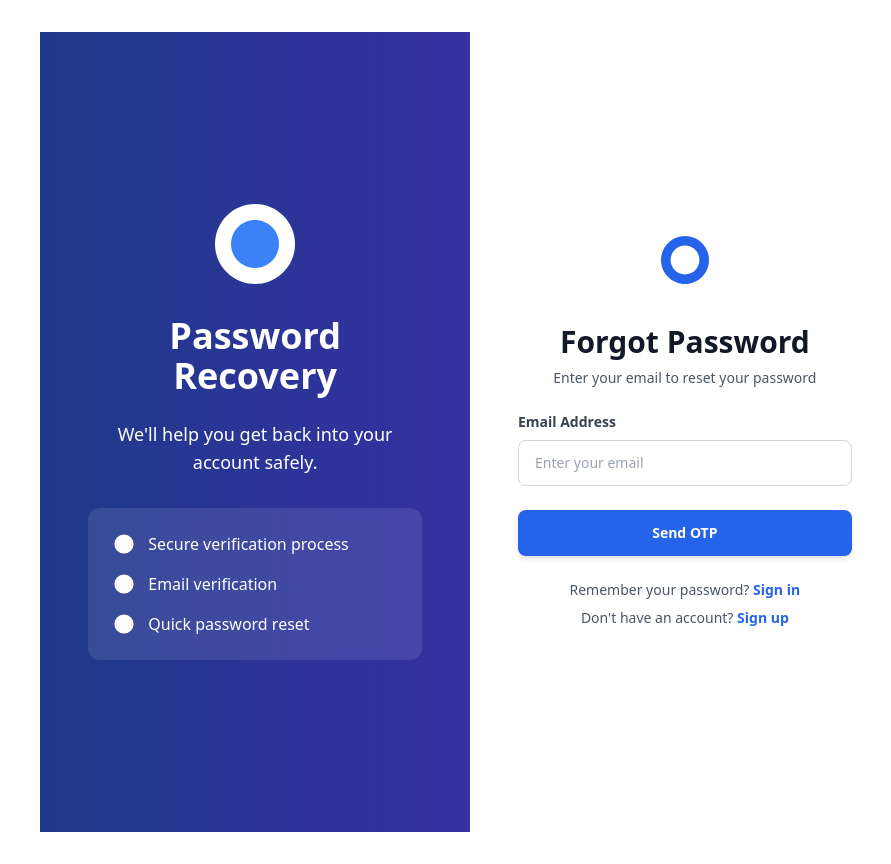
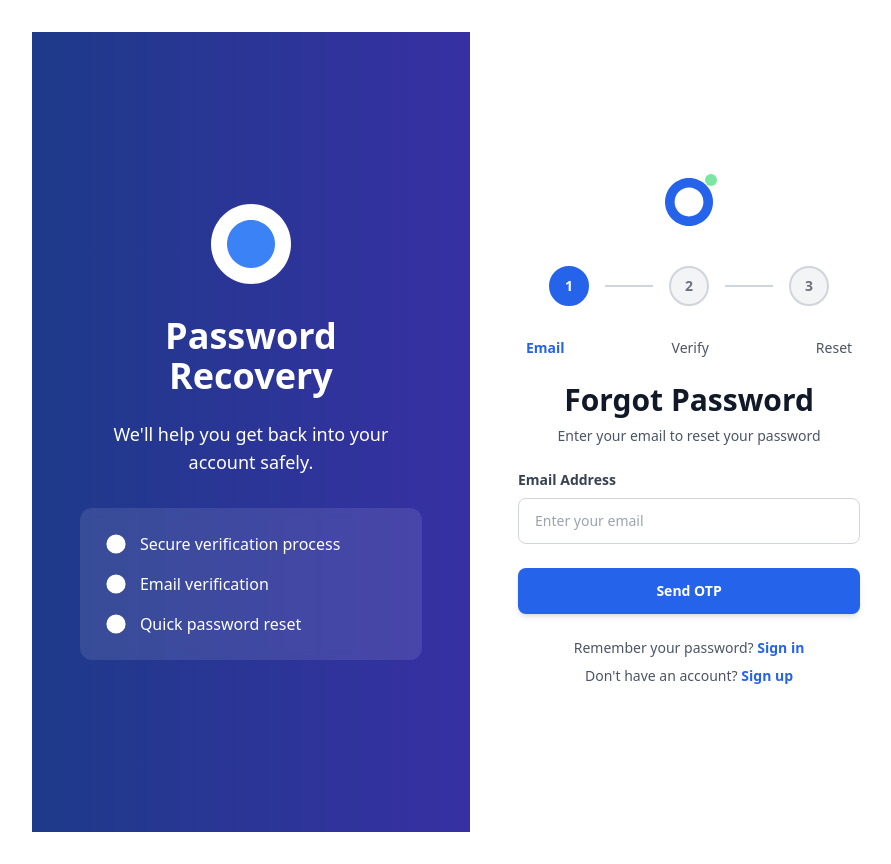
Before and after one commit to mdadnan10/asknalyze, a React (Vite) app in the folder frontend/: page /forgot-password in a window 1280 px wide. Shown: the whole page, without its empty margins (170-1061 px from the left). Built offline with nearby package versions, Linux system fonts and the light colour scheme.

Commit message:
forgot-password page updated with back button in each step and reset functionality.

```diff
--- a/frontend/src/pages/forgot-password.tsx
+++ b/frontend/src/pages/forgot-password.tsx
@@ -48,9 +48,34 @@ const ForgotPassword: React.FC = () => {
 
   const handleResendOTP = async () => {
     if (countdown === 0) {
-      // Add your OTP resend API call here
-      console.log('Resending OTP to:', form.email);
-      setCountdown(30); // Start 30 second countdown
+      try {
+        toast.info("Resending OTP...");
+        const res = await axios.post('http://localhost:9091/api/auth/forgot-password/request', {
+          email: form.email,
+        });
+
+        if (res.data.success) {
+          setCountdown(30);
+          toast.success("OTP sent successfully!");
+        } else {
+          toast.error(res.data.message);
+        }
+      } catch (error) {
+        toast.error(error.response?.data?.message || "Failed to resend OTP");
+      }
+    }
+  };
+
+  const handleBack = () => {
+    if (step > 1) {
+      setStep(step - 1);
+      // Clear any errors when going back
+      setErrors({
+        email: '',
+        otp: '',
+        newPassword: '',
+        confirmPassword: '',
+      });
     }
   };
 
@@ -114,7 +139,6 @@ const ForgotPassword: React.FC = () => {
 
     if (step === 1 && validateEmail()) {
       console.log('Sending OTP to:', form.email);
-      toast.warn("Sending OTP to your email...");
 
        try {
         const res = await axios.post('http://localhost:9091/api/auth/forgot-password/request', {
@@ -220,14 +244,33 @@ const ForgotPassword: React.FC = () => {
                 required
               />
               {errors.otp && <p className="text-xs sm:text-sm text-red-600 mt-1">{errors.otp}</p>}
-              <div className="mt-3 text-center">
+              <div className="mt-4 text-center">
                 <button
                   type="button"
                   onClick={handleResendOTP}
                   disabled={countdown > 0}
-                  className={`text-xs sm:text-sm ${countdown > 0 ? 'text-gray-400 cursor-not-allowed' : 'text-blue-600 hover:text-blue-700'} font-semibold transition-colors duration-200`}
+                  className={`inline-flex items-center px-4 py-2 text-xs sm:text-sm font-semibold rounded-lg transition-all duration-200 ${
+                    countdown > 0
+                      ? 'text-gray-400 bg-gray-100 cursor-not-allowed'
+                      : 'text-blue-600 bg-blue-50 hover:bg-blue-100 hover:text-blue-700 focus:outline-none focus:ring-2 focus:ring-blue-500 focus:ring-offset-2'
+                  }`}
                 >
-                  {countdown > 0 ? `Resend OTP in ${countdown}s` : 'Resend OTP'}
+                  {countdown > 0 ? (
+                    <>
+                      <svg className="w-4 h-4 mr-2 animate-spin" fill="none" viewBox="0 0 24 24">
+                        <circle className="opacity-25" cx="12" cy="12" r="10" stroke="currentColor" strokeWidth="4"></circle>
+                        <path className="opacity-75" fill="currentColor" d="m4 12a8 8 0 018-8V0C5.373 0 0 5.373 0 12h4zm2 5.291A7.962 7.962 0 014 12H0c0 3.042 1.135 5.824 3 7.938l3-2.647z"></path>
+                      </svg>
+                      Resend OTP in {countdown}s
+                    </>
+                  ) : (
+                    <>
+                      <svg className="w-4 h-4 mr-2" fill="none" stroke="currentColor" viewBox="0 0 24 24">
+                        <path strokeLinecap="round" strokeLinejoin="round" strokeWidth="2" d="M4 4v5h.582m15.356 2A8.001 8.001 0 004.582 9m0 0H9m11 11v-5h-.581m0 0a8.003 8.003 0 01-15.357-2m15.357 2H15" />
+                      </svg>
+                      Resend OTP
+                    </>
+                  )}
                 </button>
               </div>
             </div>
@@ -351,21 +394,78 @@ const ForgotPassword: React.FC = () => {
         <div className="w-full max-w-md space-y-6 sm:space-y-8">
           <div>
             <div className="flex justify-center mb-6">
+              <div className="relative">
                 <svg className="w-10 h-10 sm:w-12 sm:h-12 mx-auto mb-3 sm:mb-4 text-blue-600" viewBox="0 0 40 40" fill="none" xmlns="http://www.w3.org/2000/svg">
                   <path d="M20 40C31.0457 40 40 31.0457 40 20C40 8.9543 31.0457 0 20 0C8.9543 0 0 8.9543 0 20C0 31.0457 8.9543 40 20 40Z" fill="currentColor"/>
                   <path d="M20 32C26.6274 32 32 26.6274 32 20C32 13.3726 26.6274 8 20 8C13.3726 8 8 13.3726 8 20C8 26.6274 13.3726 32 20 32Z" fill="white"/>
                 </svg>
+                <div className="absolute -top-1 -right-1 w-3 h-3 bg-green-400 rounded-full animate-pulse"></div>
+              </div>
+            </div>
+
+            {/* Progress Indicator */}
+            <div className="flex items-center justify-center mb-6 sm:mb-8">
+              <div className="flex items-center space-x-2 sm:space-x-4">
+                {[1, 2, 3].map((stepNumber) => (
+                  <React.Fragment key={stepNumber}>
+                    <div className={`flex items-center justify-center w-8 h-8 sm:w-10 sm:h-10 rounded-full border-2 transition-all duration-300 ${
+                      stepNumber < step
+                        ? 'bg-green-500 border-green-500 text-white'
+                        : stepNumber === step
+                        ? 'bg-blue-600 border-blue-600 text-white'
+                        : 'bg-gray-100 border-gray-300 text-gray-500'
+                    }`}>
+                      {stepNumber < step ? (
+                        <svg className="w-4 h-4 sm:w-5 sm:h-5" fill="currentColor" viewBox="0 0 20 20">
+                          <path fillRule="evenodd" d="M16.707 5.293a1 1 0 010 1.414l-8 8a1 1 0 01-1.414 0l-4-4a1 1 0 011.414-1.414L8 12.586l7.293-7.293a1 1 0 011.414 0z" clipRule="evenodd" />
+                        </svg>
+                      ) : (
+                        <span className="text-xs sm:text-sm font-semibold">{stepNumber}</span>
+                      )}
+                    </div>
+                    {stepNumber < 3 && (
+                      <div className={`w-8 sm:w-12 h-0.5 transition-all duration-300 ${
+                        stepNumber < step ? 'bg-green-500' : 'bg-gray-300'
+                      }`} />
+                    )}
+                  </React.Fragment>
+                ))}
+              </div>
+            </div>
+
+            {/* Step Labels */}
+            <div className="flex justify-between mb-6 text-xs sm:text-sm text-gray-600 px-2">
+              <span className={step >= 1 ? 'text-blue-600 font-semibold' : ''}>Email</span>
+              <span className={step >= 2 ? 'text-blue-600 font-semibold' : ''}>Verify</span>
+              <span className={step >= 3 ? 'text-blue-600 font-semibold' : ''}>Reset</span>
             </div>
 
             <form onSubmit={handleSubmit} className="space-y-4 sm:space-y-6">
               {renderStepContent()}
 
+              {/* Button Container */}
+              <div className="space-y-3 mt-6 sm:mt-8">
                 <button
                   type="submit"
-                className="w-full py-2.5 sm:py-3 px-4 bg-blue-600 hover:bg-blue-700 text-white text-sm font-semibold rounded-lg shadow-md hover:shadow-lg transition-all duration-200 mt-2 sm:mt-4"
+                  className="w-full py-2.5 sm:py-3 px-4 bg-blue-600 hover:bg-blue-700 text-white text-sm font-semibold rounded-lg shadow-md hover:shadow-lg transition-all duration-200 transform hover:scale-[1.02] focus:outline-none focus:ring-2 focus:ring-blue-500 focus:ring-offset-2"
                 >
                   {step === 1 ? "Send OTP" : step === 2 ? "Verify OTP" : "Reset Password"}
                 </button>
+
+                {/* Back Button - Show for steps 2 and 3 */}
+                {step > 1 && (
+                  <button
+                    type="button"
+                    onClick={handleBack}
+                    className="w-full py-2.5 sm:py-3 px-4 bg-white border-2 border-gray-200 hover:border-gray-300 hover:bg-gray-50 text-gray-700 text-sm font-semibold rounded-lg shadow-sm hover:shadow-md transition-all duration-200 transform hover:scale-[1.02] focus:outline-none focus:ring-2 focus:ring-gray-300 focus:ring-offset-2 flex items-center justify-center"
+                  >
+                    <svg className="w-4 h-4 mr-2" fill="none" stroke="currentColor" viewBox="0 0 24 24">
+                      <path strokeLinecap="round" strokeLinejoin="round" strokeWidth="2" d="M10 19l-7-7m0 0l7-7m-7 7h18" />
+                    </svg>
+                    Back to Previous Step
+                  </button>
+                )}
+              </div>
 
               {/* Links */}
               <div className="text-center space-y-2">
```
Lines whose indentation alone changed are shown as unchanged.
